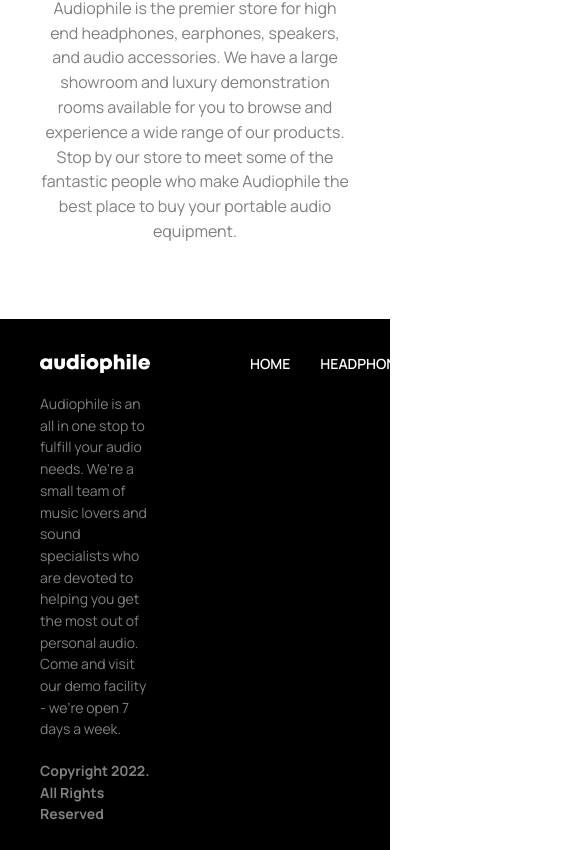
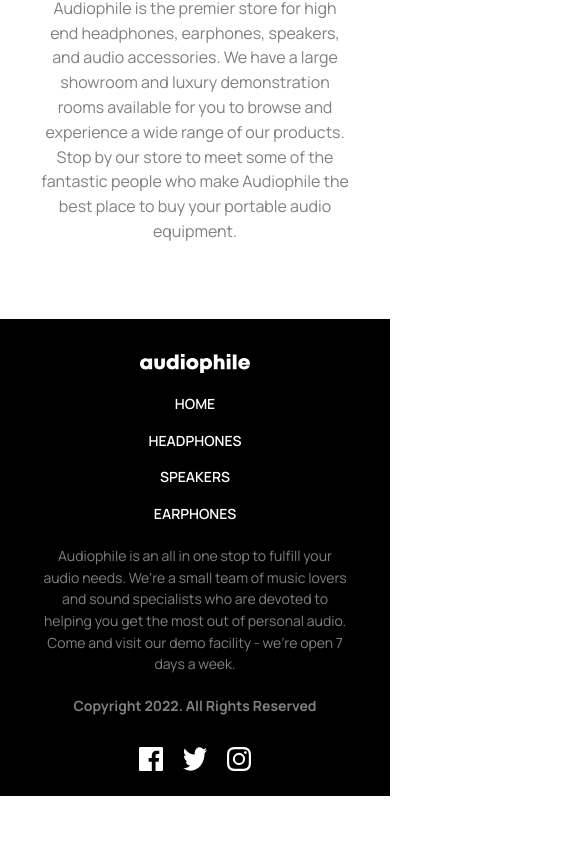
Before and after one commit to ChristianRL23/audiophile, a React (Create React App) app: page / in a window 390 px wide. Shown: the part 3630-4480 px from the top of the page, 585 px wide, since content can reach past the window. After the commit the page ends 4426 px from the top, so only its background shows below. Built offline with nearby package versions, Linux system fonts and the light colour scheme.

Commit message:
Make responsive the Footer

```diff
--- a/src/components/Footer/Footer.scss
+++ b/src/components/Footer/Footer.scss
@@ -5,6 +5,15 @@
   background-color: var(--color-primary-black);
   display: flex;
   gap: 10rem;
+
+  @media screen and (max-width: 1000px) {
+    gap: 5rem;
+  }
+
+  @media screen and (max-width: 655px) {
+    flex-direction: column;
+    gap: 2rem;
+  }
 
   & > div {
     flex: 1;
@@ -18,6 +27,11 @@
     color: rgba(255, 255, 255, 0.5);
     font-size: 1.4rem;
     line-height: 1.55;
+
+    @media screen and (max-width: 655px) {
+      align-items: center;
+      text-align: center;
+    }
 
     img {
       width: 11rem;
@@ -33,10 +47,22 @@
     flex-direction: column;
     align-items: flex-end;
 
+    @media screen and (max-width: 850px) {
+      flex: 0 !important;
+      justify-content: flex-end;
+    }
+
+    @media screen and (max-width: 655px) {
+      align-items: center;
+    }
+
     &__social-media {
       margin-top: 5rem;
       display: flex;
       gap: 2rem;
+      @media screen and (max-width: 850px) {
+        margin-top: 0;
+      }
 
       img {
         cursor: pointer;
--- a/src/components/Footer/Footer.tsx
+++ b/src/components/Footer/Footer.tsx
@@ -4,12 +4,27 @@ import logo from './logo.svg';
 import iconFacebook from './icon-facebook.svg';
 import iconInstagram from './icon-instagram.svg';
 import iconTwitter from './icon-twitter.svg';
+import { useMediaQuery } from 'react-responsive';
 
 const Footer = () => {
+  const isTablet = useMediaQuery({
+    query: '(max-width: 850px)',
+  });
+
+  const isPhone = useMediaQuery({
+    query: '(max-width: 450px)',
+  });
+
   return (
     <footer className="footer">
       <div className="footer__left">
         <img src={logo} alt="Logo" />
+        {isPhone ? (
+          <Links style={{ flexDirection: 'column', gap: '1.5rem' }} />
+        ) : (
+          isTablet && <Links />
+        )}
+
         <p>
           Audiophile is an all in one stop to fulfill your audio needs. We're a
           small team of music lovers and sound specialists who are devoted to
@@ -19,7 +34,7 @@ const Footer = () => {
         <h6>Copyright 2022. All Rights Reserved</h6>
       </div>
       <div className="footer__right">
-        <Links />
+        {!isTablet && <Links />}
         <div className="footer__right__social-media">
           <img src={iconFacebook} alt="Facebook" />
           <img src={iconTwitter} alt="Twitter" />
--- a/src/components/Links/Links.tsx
+++ b/src/components/Links/Links.tsx
@@ -1,9 +1,21 @@
 import { Link } from 'react-router-dom';
 import './Links.scss';
 
-const Links = () => {
+interface LinksProps {
+  style?: object;
+}
+
+const Links = ({ style }: LinksProps) => {
+  const renderStyles = () => {
+    let styles: React.CSSProperties = {};
+    if (style) {
+      styles = style;
+    }
+    return styles;
+  };
+
   return (
-    <div className="links">
+    <div style={renderStyles()} className="links">
       <Link className="links__link" to="/">
         HOME
       </Link>
```
